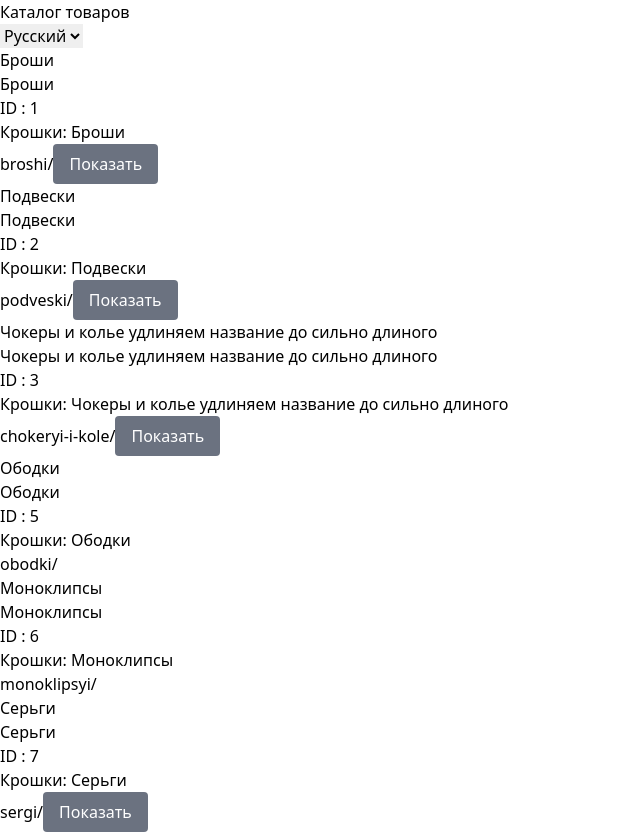
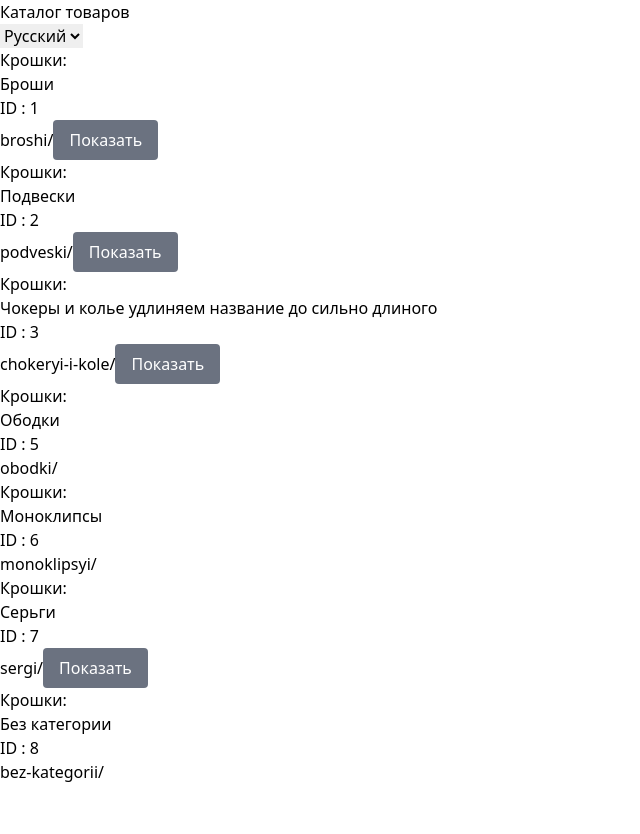
Before and after one commit to matveev-sl/test, a Nuxt app in the folder nuxt-app/: page / in a window 1280 px wide. Shown: the top 834 px of the page, without its empty margins (0-640 px from the left). After the commit the page ends 800 px from the top, so only its background shows below. Built offline with nearby package versions, Linux system fonts and the light colour scheme.

Commit message:
Almostdone

```diff
--- a/nuxt-app/components/Home.vue
+++ b/nuxt-app/components/Home.vue
@@ -18,16 +18,14 @@ import { useCatalogStore } from '@/stores/catalogStore';
 import Product from './Product.vue';
 import LocaleSwitcher from './LocaleSwitcher.vue';
 
-// Получаем доступ к хранилищу каталога
 const catalogStore = useCatalogStore();
 const catalog = computed(() => catalogStore.catalog);
+
 
 console.log("Загрузка каталога из пиньи", catalog)
 
 const locale = computed(() => catalogStore.locale); // Текущий язык из Pinia
 
-
-// Загружаем данные каталога при монтировании компонента
 onMounted(() => {
   catalogStore.loadCatalog();
 });
--- a/nuxt-app/components/Product.vue
+++ b/nuxt-app/components/Product.vue
@@ -1,10 +1,10 @@
 <template>
      <div>
-        <p>{{ breadcrumbs(product) }}</p>
+        <p>Крошки: {{ breadcrumbs}} </p>
 
-        <h3>{{ product.locale[locale].cg_name ?? "Неизвестно" }}</h3>
+        <h3>{{ product.locale[locale].cg_name ?? "Unknown" }}</h3>
         <p>ID : {{ product.id }}</p>
-        <p>Крошки: {{ breadcrumbs(product)}} </p>
+
         <a :href="product.locale[locale].link">{{ product.locale[locale].link }}</a>
         <button
   v-if="hasChildren"
@@ -41,17 +41,28 @@ const props = defineProps({
   }
 });
 
-const breadcrumbs = (item) => {
-  if (!item?.path_to_top || item.path_to_top.length === 0) {
-    return item.locale[locale.value]?.cg_name;
+function getBreadcrumbs(catalog, pathIds, locale) {
+  const breadcrumbs = [];
+  let currentLevel = catalog;
+
+  for (let i = pathIds.length - 1; i >= 0; i--) {
+    const id = pathIds[i];
+    const item = currentLevel.find((el) => el.id === id);
+
+    if (item) {
+      breadcrumbs.push(item.locale[locale]?.cg_name || "Unknown");
+      currentLevel = item.childs || [];
+    } else {
+      break;
+    }
   }
-  const levels = Object.values(item.path_to_top)
 
-  console.log ('Ищем крошки', levels)
-  const currentName = item.locale[locale.value]?.cg_name ?? "Unknown";
+  return breadcrumbs.reverse().join(" -> ");
+}
 
-  return `${levels.join(' -> ')} -> ${currentName}`;
-};
+const breadcrumbs = computed(() => {
+  return getBreadcrumbs(catalogStore.catalog, props.product.path_to_top, locale.value);
+});
 const hasChildren = computed(() => props.product.childs);
 const toggleVisibility = () => {
   isVisible.value = !isVisible.value;
```
